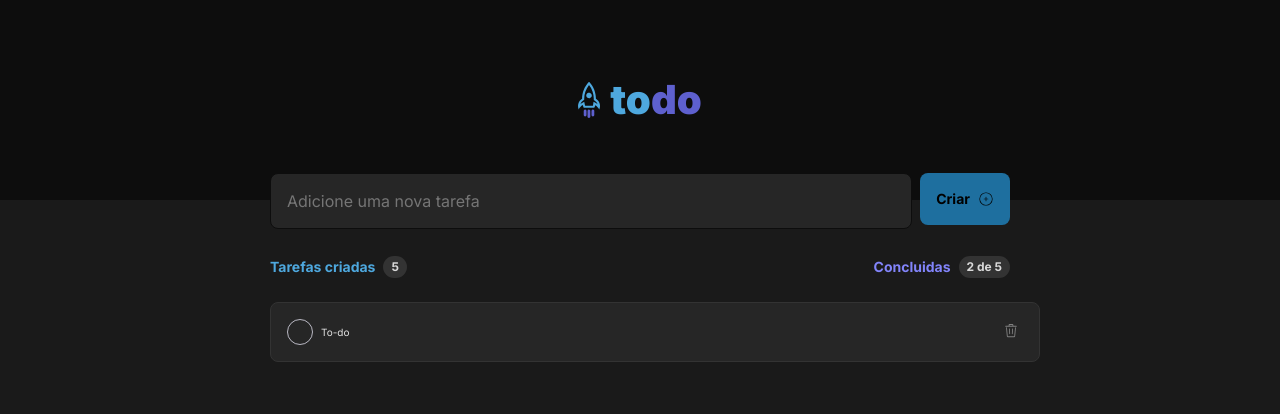
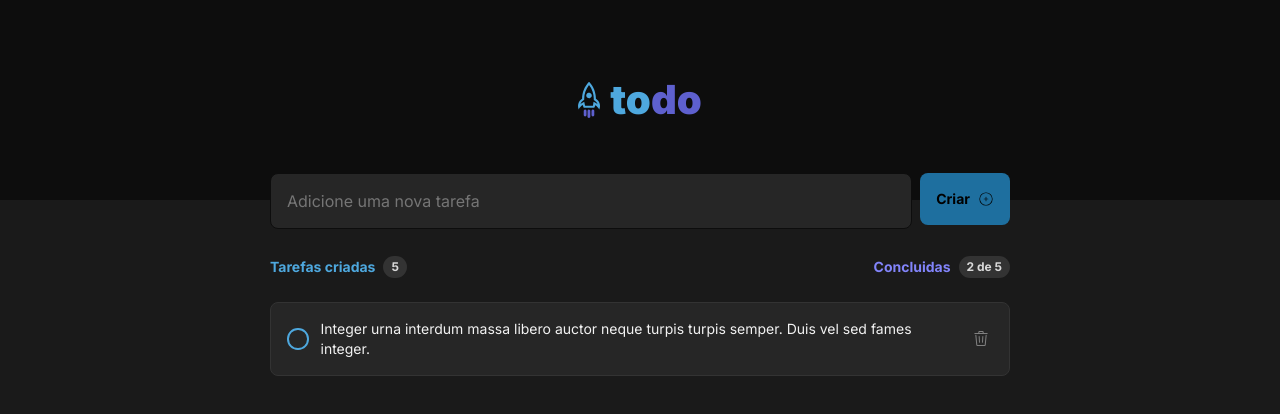
Before and after one commit to gabrielbrandaosales/todo-app-backend, a React (Vite) app in the folder frontend/: page / in a window 1280 px wide. Shown: the top 414 px of the page. Built offline with nearby package versions, Linux system fonts and the light colour scheme.

Commit message:
:sparkles: feat: new task component done

```diff
--- a/frontend/src/Components/NewTask/index.tsx
+++ b/frontend/src/Components/NewTask/index.tsx
@@ -1,28 +1,38 @@
 import { GoTrash } from 'react-icons/go';
 import './styles.css';
+import { useState } from 'react';
 
 const NewTask = () => {
+  const [isChecked, setIsChecked] = useState(false);
+
+  const handleCheckboxChange = () => {
+    setIsChecked(!isChecked);
+  };
+
   return (
-    <div className="checkbox-wrapper-15 item">
-      <input
-        className="inp-cbx"
-        id="cbx-15"
-        type="checkbox"
-        style={{ display: 'none' }}
-      />
-      <label className="cbx" htmlFor="cbx-15">
-        <span>
-          <svg width="12px" height="9px" viewBox="0 0 12 9">
-            <polyline points="1 5 4 8 11 1"></polyline>
-          </svg>
-        </span>
-        <span>To-do</span>
+    <div className="item">
+      <div className="checkbox-wrapper-18">
+        <div className="round">
+          <input
+            type="checkbox"
+            id="checkbox-18"
+            onChange={handleCheckboxChange}
+          />
+          <label htmlFor="checkbox-18"></label>
+        </div>
+      </div>
+      <label
+        className={
+          isChecked ? `task-description lineThrough` : `task-description`
+        }>
+        Integer urna interdum massa libero auctor neque turpis turpis semper.
+        Duis vel sed fames integer.
       </label>
       <button
         aria-label="Excluir tarefa"
         title="Excluir tarefa"
         className="btn-trash">
-        <GoTrash size={14} />
+        <GoTrash size={16} />
       </button>
     </div>
   );
--- a/frontend/src/Components/NewTask/styles.css
+++ b/frontend/src/Components/NewTask/styles.css
@@ -4,7 +4,7 @@
   justify-content: space-between;
   align-items: center;
 
-  width: 736px;
+  max-width: 740px;
   gap: 12px;
   border-radius: 8px;
   border-width: 1px;
@@ -13,6 +13,18 @@
   background: var(--gray-500);
 
   border: 1px solid var(--gray-400);
+}
+
+.task-description {
+  font-family: Inter;
+  font-weight: 400;
+  font-size: 14px;
+  line-height: 140%;
+  letter-spacing: 0%;
+
+  color: var(--gray-100);
+
+  transition: all 0.5s ease;
 }
 
 .btn-trash {
@@ -24,6 +36,16 @@
   background-color: transparent;
   color: var(--gray-300);
   cursor: pointer;
+  svg {
+    position: relative;
+    top: 2px;
+  }
+}
+
+.lineThrough {
+  text-decoration: line-through;
+  color: var(--gray-300);
+  transition: all 0.5s ease;
 }
 
 .btn-trash:hover {
@@ -34,96 +56,56 @@
   background-color: var(--gray-400);
 }
 
-.checkbox-wrapper-15 .cbx {
-  -webkit-user-select: none;
-  user-select: none;
-  -webkit-tap-highlight-color: transparent;
-  cursor: pointer;
-}
-.checkbox-wrapper-15 .cbx span {
-  display: inline-block;
-  vertical-align: middle;
-  transform: translate3d(0, 0, 0);
-}
-.checkbox-wrapper-15 .cbx span:first-child {
+.checkbox-wrapper-18 .round {
   position: relative;
-  width: 24px;
-  height: 24px;
-  border-radius: 50%;
-  transform: scale(1);
-  vertical-align: middle;
-  border: 1px solid #b9b8c3;
-  transition: all 0.2s ease;
-}
-.checkbox-wrapper-15 .cbx span:first-child svg {
-  position: absolute;
-  z-index: 1;
-  top: 8px;
-  left: 6px;
-  fill: none;
-  stroke: white;
-  stroke-width: 2;
-  stroke-linecap: round;
-  stroke-linejoin: round;
-  stroke-dasharray: 16px;
-  stroke-dashoffset: 16px;
-  transition: all 0.3s ease;
-  transition-delay: 0.1s;
-  transform: translate3d(0, 0, 0);
-}
-.checkbox-wrapper-15 .cbx span:first-child:before {
-  content: '';
-  width: 100%;
-  height: 100%;
-  background: #506eec;
-  display: block;
-  transform: scale(0);
-  opacity: 1;
-  border-radius: 50%;
-  transition-delay: 0.2s;
-}
-.checkbox-wrapper-15 .cbx span:last-child {
-  margin-left: 8px;
-}
-.checkbox-wrapper-15 .cbx span:last-child:after {
-  content: '';
-  position: absolute;
-  top: 8px;
-  left: 0;
-  height: 1px;
-  width: 100%;
-  background: #b9b8c3;
-  transform-origin: 0 0;
-  transform: scaleX(0);
-}
-.checkbox-wrapper-15 .cbx:hover span:first-child {
-  border-color: #3c53c7;
 }
 
-.checkbox-wrapper-15 .inp-cbx:checked + .cbx span:first-child {
-  border-color: #3c53c7;
-  background: #3c53c7;
-  animation: check-15 0.6s ease;
+.checkbox-wrapper-18 .round label {
+  background-color: transparent;
+  border: 2px solid var(--blue);
+  border-radius: 50%;
+  cursor: pointer;
+  height: 17.5px;
+  width: 17.5px;
+  display: block;
 }
-.checkbox-wrapper-15 .inp-cbx:checked + .cbx span:first-child svg {
-  stroke-dashoffset: 0;
-}
-.checkbox-wrapper-15 .inp-cbx:checked + .cbx span:first-child:before {
-  transform: scale(2.2);
+
+.checkbox-wrapper-18 .round label:after {
+  border: 2px solid var(--gray-100);
+  border-top: none;
+  border-right: none;
+  content: '';
   opacity: 0;
-  transition: all 0.6s ease;
-}
-.checkbox-wrapper-15 .inp-cbx:checked + .cbx span:last-child {
-  color: #b9b8c3;
-  transition: all 0.3s ease;
-}
-.checkbox-wrapper-15 .inp-cbx:checked + .cbx span:last-child:after {
-  transform: scaleX(1);
+  position: absolute;
+  top: 5px;
+  transform: rotate(-45deg);
+  width: 7.308433884473482px;
+  height: 4.692890563758084px;
+  left: 6px;
   transition: all 0.3s ease;
 }
 
-@keyframes check-15 {
-  50% {
-    transform: scale(1.2);
-  }
+.checkbox-wrapper-18 .round input[type='checkbox'] {
+  visibility: hidden;
+  display: none;
+  opacity: 0;
 }
+
+.checkbox-wrapper-18 .round input[type='checkbox']:checked + label {
+  background-color: var(--purple-dark);
+  border-color: transparent;
+}
+
+.checkbox-wrapper-18 .round input[type='checkbox']:checked + label:after {
+  opacity: 1;
+}
+
+.checkbox-wrapper-18 .round input[type='checkbox']:hover + label {
+  border-color: var(--blue-dark);
+}
+
+.checkbox-wrapper-18 .round input[type='checkbox']:hover:checked + label {
+  background-color: var(--purple);
+  border-color: transparent;
+  transition: all 0.5s ease;
+}
```
